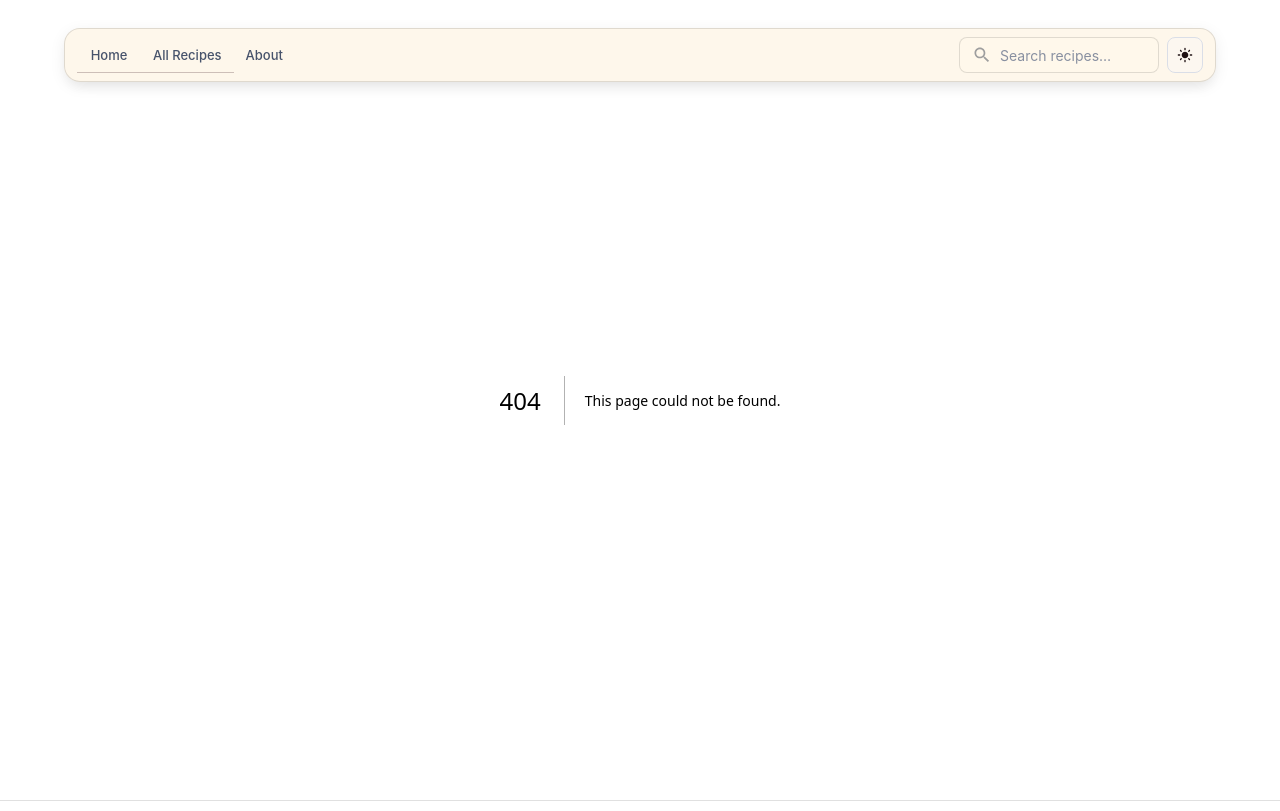
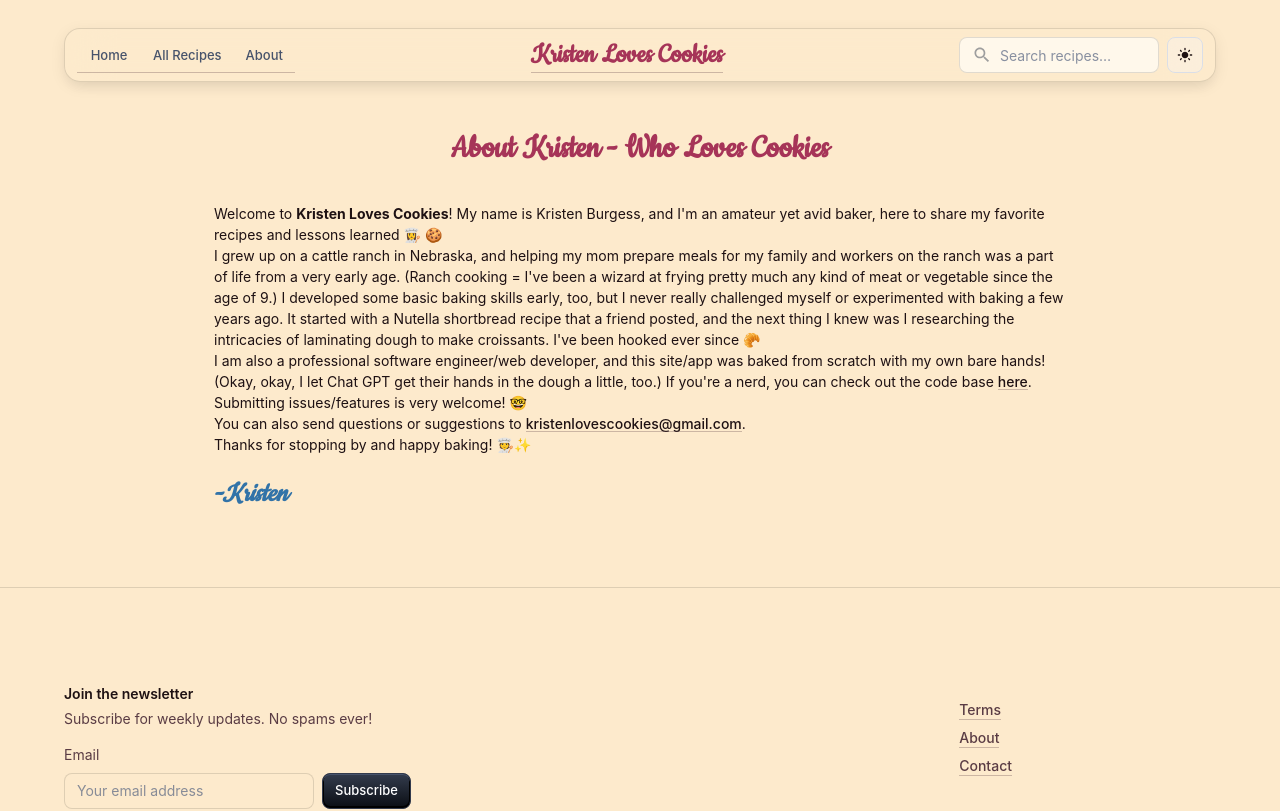
Before and after one commit to kristenburgess25/kristen-loves-cookies, a Next.js app in the folder frontend/: page /about in a window 1280 px wide. Before the commit this address had no page. Shown: the top 811 px of the page. Built offline with nearby package versions, Linux system fonts and the light colour scheme.

Commit message:
additional style cleanup, add recipe-template.json

```diff
--- /dev/null
+++ b/frontend/src/app/about/page.tsx
@@ -0,0 +1,39 @@
+"use client";
+
+import React from "react";
+import { Box, Container, Link, Typography } from "@mui/material";
+
+export default function AboutPage() {
+  return (
+    <Container maxWidth="md" sx={{ py: 8, mt: 8 }}>
+      <Box textAlign="center" mb={4}>
+        <Typography variant="h2" color="secondary" gutterBottom>
+          About Kristen - Who Loves Cookies
+        </Typography>
+      </Box>
+
+      <Typography variant="body1">
+        Welcome to <strong>Kristen Loves Cookies</strong>! My name is Kristen Burgess, and I'm an amateur yet avid baker, here to share my favorite recipes and lessons learned 👩‍🍳 🍪
+      </Typography>
+
+      <Typography variant="body1">
+        I grew up on a cattle ranch in Nebraska, and helping my mom prepare meals for my family and workers on the ranch was a part of life from a very early age. (Ranch cooking = I've been a wizard at frying pretty much any kind of meat or vegetable since the age of 9.) I developed some basic baking skills early, too, but I never really challenged myself or experimented with baking a few years ago. It started with a Nutella shortbread recipe that a friend posted, and the next thing I knew was I researching the intricacies of laminating dough to make croissants. I've been hooked ever since 🥐
+      </Typography>
+
+      <Typography variant="body1">
+        I am also a professional software engineer/web developer, and this site/app was baked from scratch with my own
+        bare hands! (Okay, okay, I let Chat GPT get their hands in the dough a little, too.) If you're a nerd, you can
+        check out the code base <Link href="https://github.com/kristenburgess25/kristen-loves-cookies"
+                                      target="_blank">here</Link>. Submitting issues/features is very welcome! 🤓
+        <br/>
+        You can also send questions or suggestions to <Link href="mailto:kristenlovescookies@gmail.com">kristenlovescookies@gmail.com</Link>.
+        <br/>
+        Thanks for stopping by and happy baking! 🧑‍🍳✨
+      </Typography>
+      <br />
+      <Typography variant="h3" fontStyle="italic" color="primary" gutterBottom>
+          -Kristen
+        </Typography>
+    </Container>
+  );
+}
--- a/frontend/src/app/blog-base/components/AppAppBar.tsx
+++ b/frontend/src/app/blog-base/components/AppAppBar.tsx
@@ -20,6 +20,7 @@ import InputAdornment from "@mui/material/InputAdornment";
 import SearchIcon from "@mui/icons-material/Search";
 import { useRouter, usePathname } from "next/navigation";
 import CloseIcon from '@mui/icons-material/Close';
+import Typography from "@mui/material/Typography";
 
 const StyledToolbar = styled(Toolbar)(({ theme }) => ({
   display: "flex",
@@ -96,10 +97,20 @@ const handleSearchSubmit = (event: React.FormEvent) => {
                   All Recipes
                 </Button>
               </Link>
-              <Button variant="text" color="info" size="small" sx={{ minWidth: 0 }}>
-                About
-              </Button>
+              <Link href="/about" underline="none">
+                <Button variant="text" color="info" size="small" sx={{ minWidth: 0 }}>
+                  About
+                </Button>
+              </Link>
             </Box>
+          </Box>
+
+          <Box sx={{ flexGrow: 1, display: "flex"}}>
+            <Link href="/" underline="none">
+            <Typography variant="h3" fontFamily="'Cookie', serif" color="secondary">
+              Kristen Loves Cookies
+            </Typography>
+            </Link>
           </Box>
 
           {/* Desktop Search Bar */}
--- a/frontend/src/app/blog-base/components/RecipeCard.tsx
+++ b/frontend/src/app/blog-base/components/RecipeCard.tsx
@@ -74,7 +74,7 @@ const RecipeCard: React.FC<RecipeCardProps> = ({ recipe }) => {
           <Typography gutterBottom variant="caption" component="div">
             {recipe.category}
           </Typography>
-          <Typography gutterBottom variant="h6" component="div">
+          <Typography gutterBottom variant="h3" color="secondary" component="div">
             {recipe.title}
           </Typography>
           <StyledTypography variant="body2" color="text.secondary" gutterBottom>
--- a/frontend/src/app/layout.tsx
+++ b/frontend/src/app/layout.tsx
@@ -3,7 +3,8 @@ import { Geist, Geist_Mono } from "next/font/google";
 import "./globals.css";
 import AppAppBar from "./blog-base/components/AppAppBar"; // ✅ Navbar
 import Footer from "./blog-base/components/Footer"; // ✅ Footer
-import AppTheme from "./shared-theme/AppTheme"; // ✅ Move Theme inside <body>
+import AppTheme from "./shared-theme/AppTheme";
+import React from "react"; // ✅ Move Theme inside <body>
 
 // ✅ Fonts (Keep these the same)
 const geistSans = Geist({
@@ -29,14 +30,15 @@ export default function RootLayout({
 }>) {
   return (
     <html lang="en">
-      <body className={`${geistSans.variable} ${geistMono.variable} antialiased`}>
-        {/* ✅ FIX: AppTheme is a Client Component, so we move it INSIDE `body` */}
-        <AppTheme>
-          <AppAppBar /> {/* ✅ Navbar */}
-          <main>{children}</main> {/* ✅ Page Content */}
-          <Footer /> {/* ✅ Footer */}
-        </AppTheme>
-      </body>
+    <body className={`${geistSans.variable} ${geistMono.variable} antialiased`}>
+    <link href="https://fonts.googleapis.com/css2?family=Cookie&display=swap" rel="stylesheet"/>
+    <AppTheme>
+      <AppAppBar/> {/* ✅ Navbar */}
+      <main>{children}</main>
+      {/* ✅ Page Content */}
+      <Footer/> {/* ✅ Footer */}
+    </AppTheme>
+    </body>
     </html>
   );
 }
--- a/frontend/src/app/recipe/[id]/components/RecipeDetails.tsx
+++ b/frontend/src/app/recipe/[id]/components/RecipeDetails.tsx
@@ -9,7 +9,7 @@ const RecipeDetails = ({ recipe }) => {
       <Grid container spacing={4}>
         {/* Ingredients Section */}
         <Grid item xs={12} md={6}>
-          <Typography variant="h4" gutterBottom>
+          <Typography variant="h4" color="primary" gutterBottom>
             Ingredients
           </Typography>
           <ul className="ingredients-list" style={{ paddingLeft: "1rem" }}>
@@ -21,7 +21,7 @@ const RecipeDetails = ({ recipe }) => {
 
         {/* Instructions Section */}
         <Grid item xs={12} md={6}>
-          <Typography variant="h4" gutterBottom>
+          <Typography variant="h4" color="primary" gutterBottom>
             Instructions
           </Typography>
           <ol style={{ paddingLeft: "1rem" }}>
--- a/frontend/src/app/recipe/[id]/page.tsx
+++ b/frontend/src/app/recipe/[id]/page.tsx
@@ -61,7 +61,7 @@ React.useEffect(() => {
   return (
     <Container maxWidth="md" sx={{padding: "5rem 1rem"}}>
       <Box sx={{ textAlign: "center", my: 4 }}>
-        <Typography variant="h2">{recipe.title}</Typography>
+        <Typography variant="h1" color="secondary">{recipe.title}</Typography>
         <Typography variant="subtitle1" color="text.secondary">
           {recipe.subtitle}
         </Typography>
--- a/frontend/src/app/shared-theme/themePrimitives.ts
+++ b/frontend/src/app/shared-theme/themePrimitives.ts
@@ -363,7 +363,7 @@ export const colorSchemes = {
         paper: "#fff8eb", // Slightly lighter for contrast
       },
       text: {
-        primary: "#1e1013", // Dark Chocolate
+        primary: "#1e1113", // Dark Chocolate
         secondary: "#5a3c44", // Softer cocoa
       },
       action: {
@@ -414,22 +414,26 @@ export const typography = {
   fontFamily: 'Inter, sans-serif',
   h1: {
     fontSize: defaultTheme.typography.pxToRem(48),
-    fontWeight: 600,
+    fontFamily: "'Cookie', serif",
+    fontWeight: 700,
     lineHeight: 1.2,
-    letterSpacing: -0.5,
   },
   h2: {
     fontSize: defaultTheme.typography.pxToRem(36),
-    fontWeight: 600,
+    fontFamily: "'Cookie', serif",
+    fontWeight: 700,
     lineHeight: 1.2,
   },
   h3: {
     fontSize: defaultTheme.typography.pxToRem(30),
+    fontFamily: "'Cookie', serif",
+    fontWeight: 700,
     lineHeight: 1.2,
   },
   h4: {
-    fontSize: defaultTheme.typography.pxToRem(24),
-    fontWeight: 600,
+    fontSize: defaultTheme.typography.pxToRem(30),
+    fontFamily: "'Cookie', serif",
+    fontWeight: 700,
     lineHeight: 1.5,
   },
   h5: {
```
Also changed, not shown: frontend/src/app/blog-base/components/HeroSection.tsx (+27 -10 lines), frontend/src/app/blog-base/components/MainContent.tsx (+2 -32 lines), 2 other files (tests, documents, lock files or other folders).
